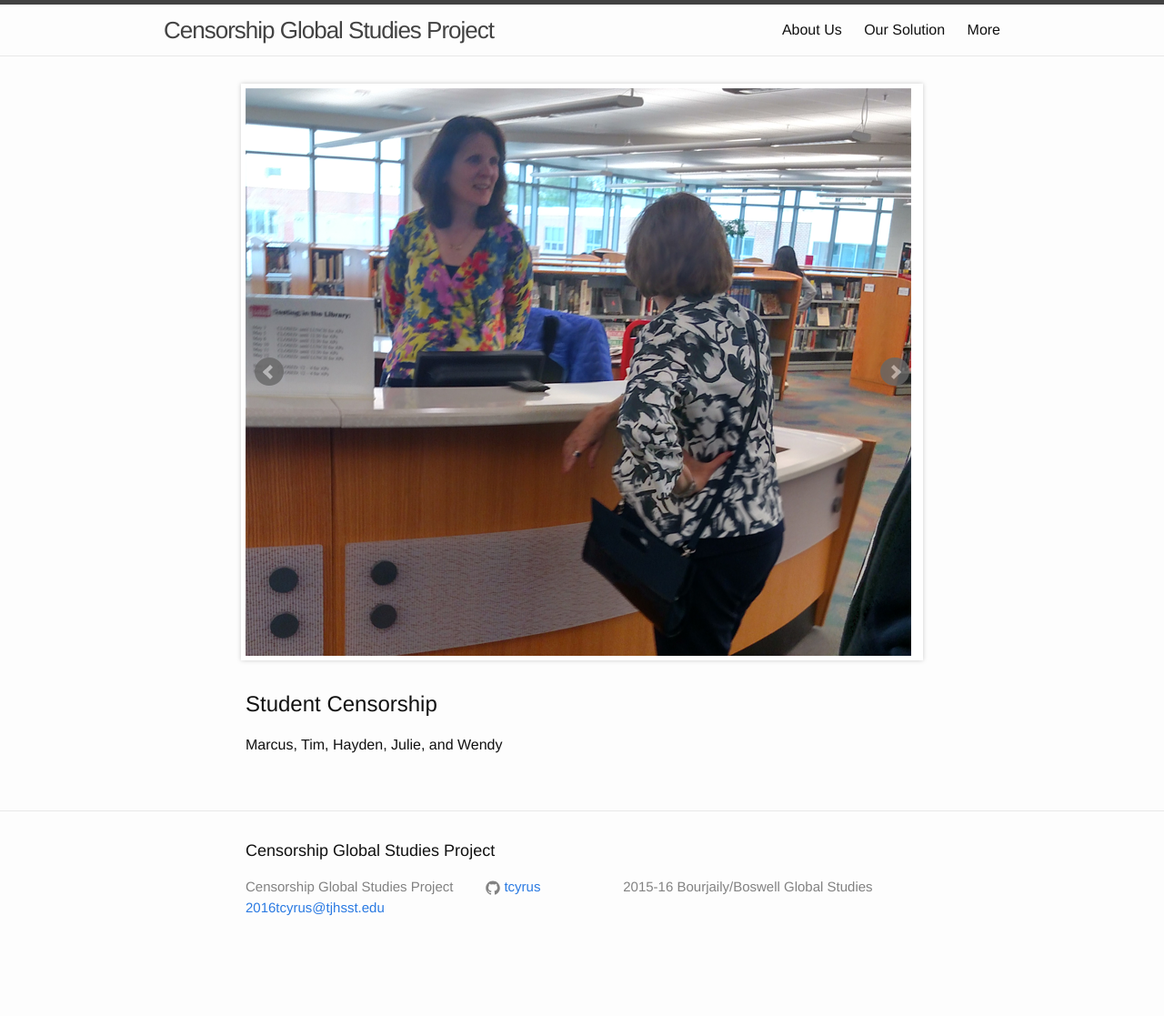
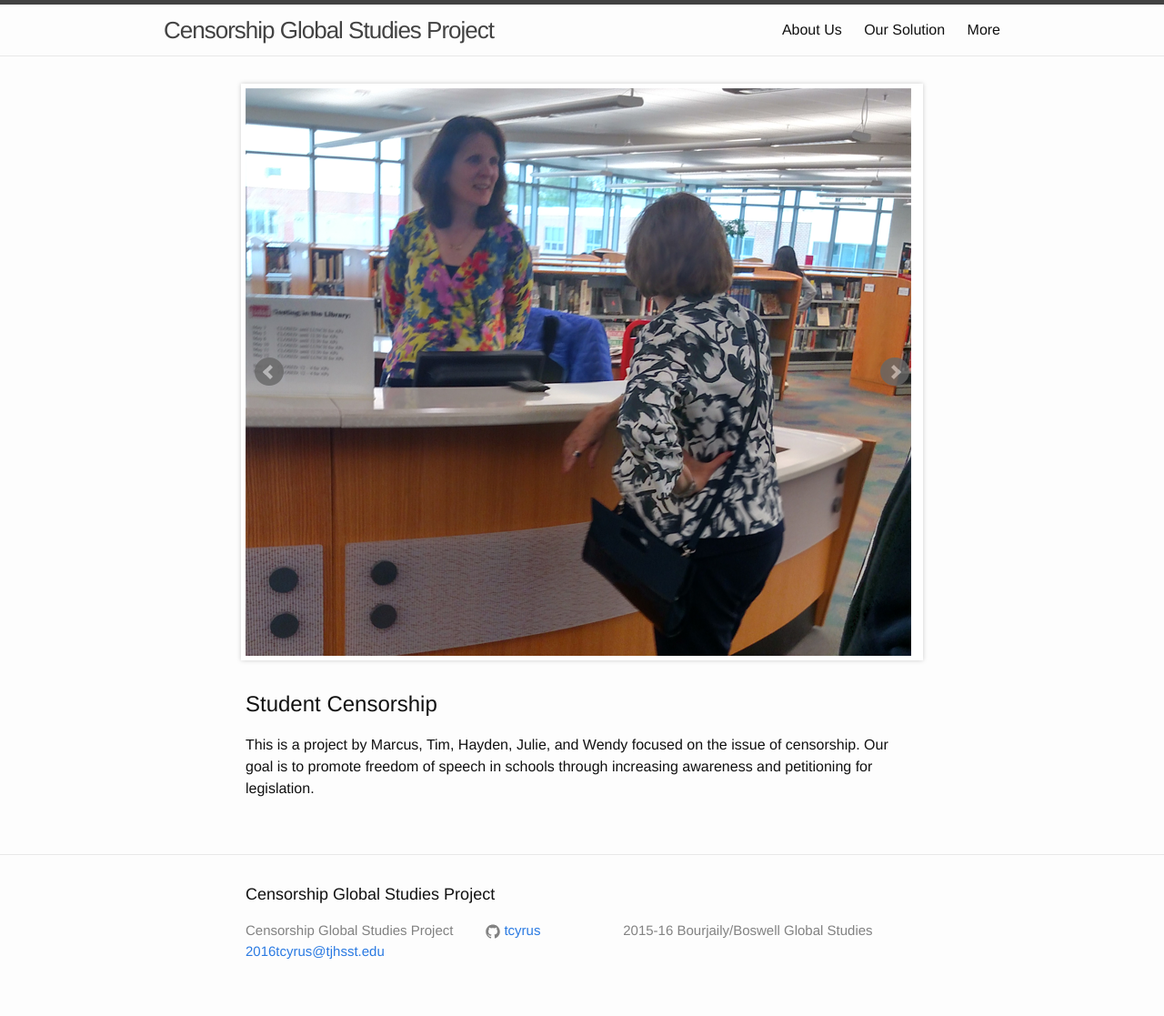
Before and after one commit to tcyrus/global-studies, a Jekyll site: the page built from index.md, in a window 1280 px wide. Shown: the whole page at 91% size. Built offline with Jekyll 4.4.1, drawn with Linux system fonts in a browser that asks for light colours; before the commit the page ends 1069 px from its top, so only the background shows below that.

Commit message:
Update index.md

```diff
--- a/index.md
+++ b/index.md
@@ -6,7 +6,7 @@ carousel:
 ---
 Student Censorship
 ==================
-Marcus, Tim, Hayden, Julie, and Wendy
+This is a project by Marcus, Tim, Hayden, Julie, and Wendy focused on the issue of censorship. Our goal is to promote freedom of speech in schools through increasing awareness and petitioning for legislation.
 
 
 <!--1. Venture Name-->
```
